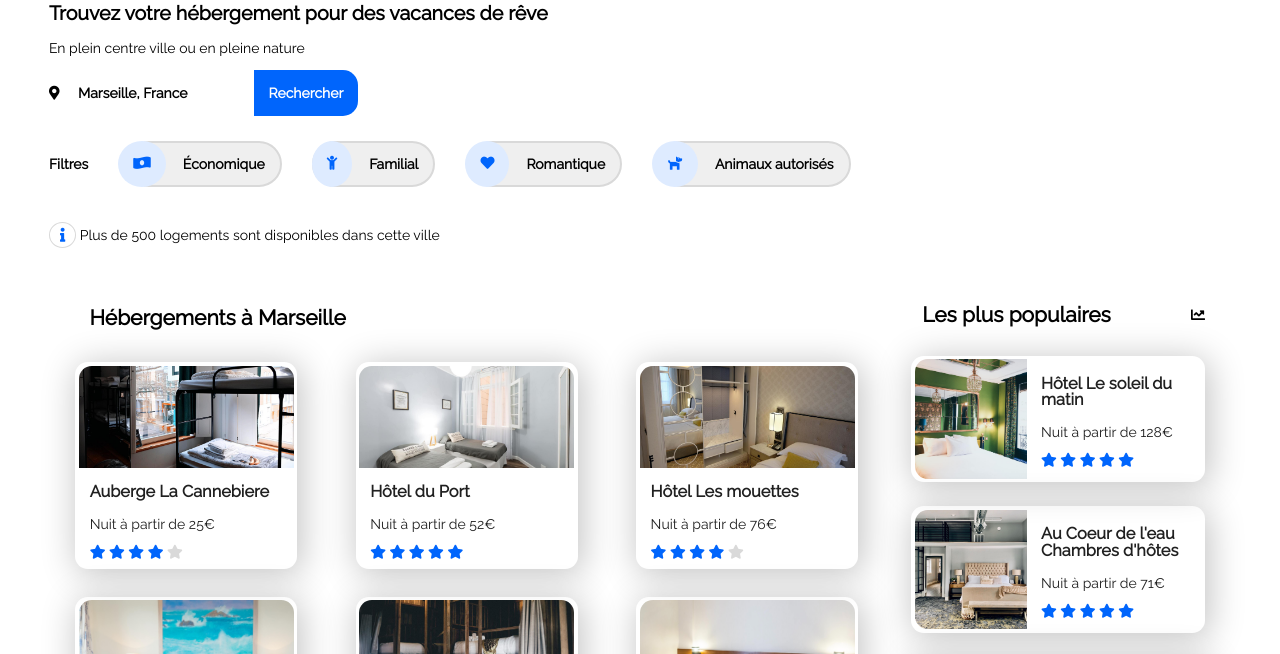
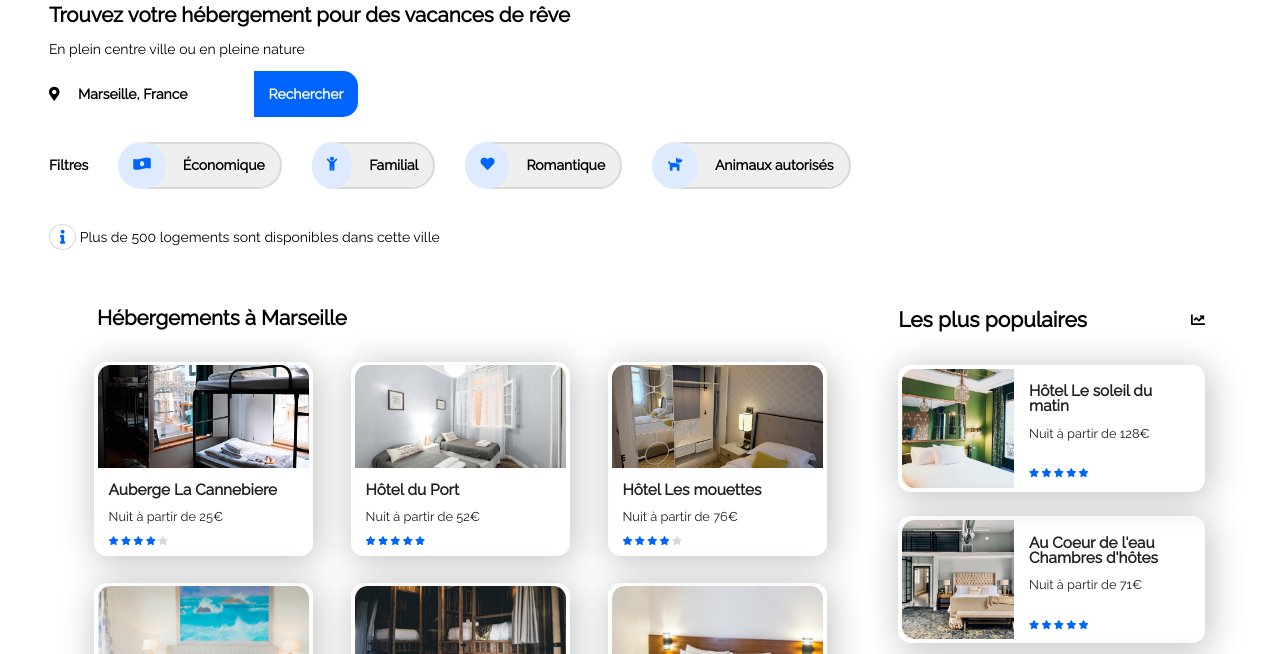
Before and after one commit to MariaVillen/Booki, a plain HTML site: page index.html in a window 1280 px wide. Shown: the part 107-761 px from the top of the page. Drawn offline with Linux system fonts and the light colour scheme.

Commit message:
hebergements y + populaires

```diff
--- a/Css/style.css
+++ b/Css/style.css
@@ -17,7 +17,7 @@ a {
     text-decoration: none;
 }
 h1 {
-    font-size: 140%;
+    font-size: 1.6vw;
 }
 img {
     height: 100%;
@@ -123,14 +123,11 @@ i.small-round {
     display: flex;
 }
 #results-containers {
-   display: flex;
-   flex-direction: column;
+    display: flex;
+    flex-direction: row-reverse;
+    width: 100%;
 }
 #results-containers>div {
-    display: flex;
-    flex-direction: row-reverse;
-}
-#results-containers>div>div {
     display: flex;
     flex-direction: column;
     padding: 2.2167%;
@@ -148,14 +145,16 @@ i.small-round {
     justify-content: space-between;
 }
 #plus-populaires div:first-child h2 {
-    padding: 3.84%
+    /*padding: 3.84% 0;*/
+    padding: 4.954% 0;
+    margin: 5.653% 0;
 }
 #plus-populaires>div:first-child i {
     margin: auto 0;
 }
 #plus-populaires .card {
-    /*width: 23.9585vw;*/
-    width: 100%;
+    width: 23.9585vw;
+    /*width: 100%;*/
     margin-bottom: 8.095%;
 }
 #plus-populaires .card a {
@@ -172,19 +171,29 @@ i.small-round {
     border-top-left-radius: 1vw;
     border-bottom-left-radius: 1vw;
 }
-
+#plus-populaires .card-body {
+    position: relative;
+}
+#plus-populaires .card-stars {
+    position: absolute;
+    bottom: 8.095%;
+}
 
 #hebergements h2 {
     padding: 1.84%;
+    font-size: 1.6vw;
+    margin-left: 1%;
 }
+
 #hebergements .card-container {
     flex-direction: row;
     flex-wrap: wrap;
-    justify-content: space-between;
+    justify-content: space-around;
 }
 #hebergements .card {
-    width: 28.391%;
+    /*width: 28.861%; width: 28.155%;*/
     margin-bottom: 3.477%;
+    width: 28.3715%;
 }
 #hebergements .card-image {
     max-height: 230px;
@@ -212,10 +221,19 @@ i.small-round {
     padding-bottom: 3%;
     line-height: 1;
 }
+.card-title h3 {
+    font-size: 1.2vw;
+    margin-bottom: 0;
+}
 .card-image img {
     object-fit: cover;
 }
-
+.card-description {
+    font-size: 1vw;
+}
+.card-stars {
+    font-size: 0.7vw;
+}
 .card-stars i {
     color: var(--secondary-colorb);
 }
--- a/index.html
+++ b/index.html
@@ -76,7 +76,6 @@
             </div>
 
             <div id="results-containers">
-                <div>
                 <div id="plus-populaires">
                     <div>
                         <h2>Les plus populaires</h2>
@@ -172,7 +171,6 @@
 
                     </div>
                 </div>
-
                 <div id="hebergements">
                     <h2>Hébergements à Marseille</h2>
                     <div class="card-container">
@@ -345,11 +343,11 @@
                         </div>
                     </div>
                 </div>
-                </div>
+            </div>
 
-                <div id="activites">
-                    <h2>Activités à Marseille</h2>
-                    <div class="card-container">
+            <div id="activites">
+                <h2>Activités à Marseille</h2>
+                <div class="card-container">
                         <figure>
                             <img srcset="
                             ./Assets/activites/4_small/reno-laithienne-QUgJhdY5Fyk-unsplash.jpg 702w,
@@ -419,9 +417,9 @@
                             alt="Parc Longchamp">
                             <figcaption>Parc Longchamp</figcaption>
                         </figure>
-                    </div>
                 </div>
             </div>
+
 
 
         </section>
```
